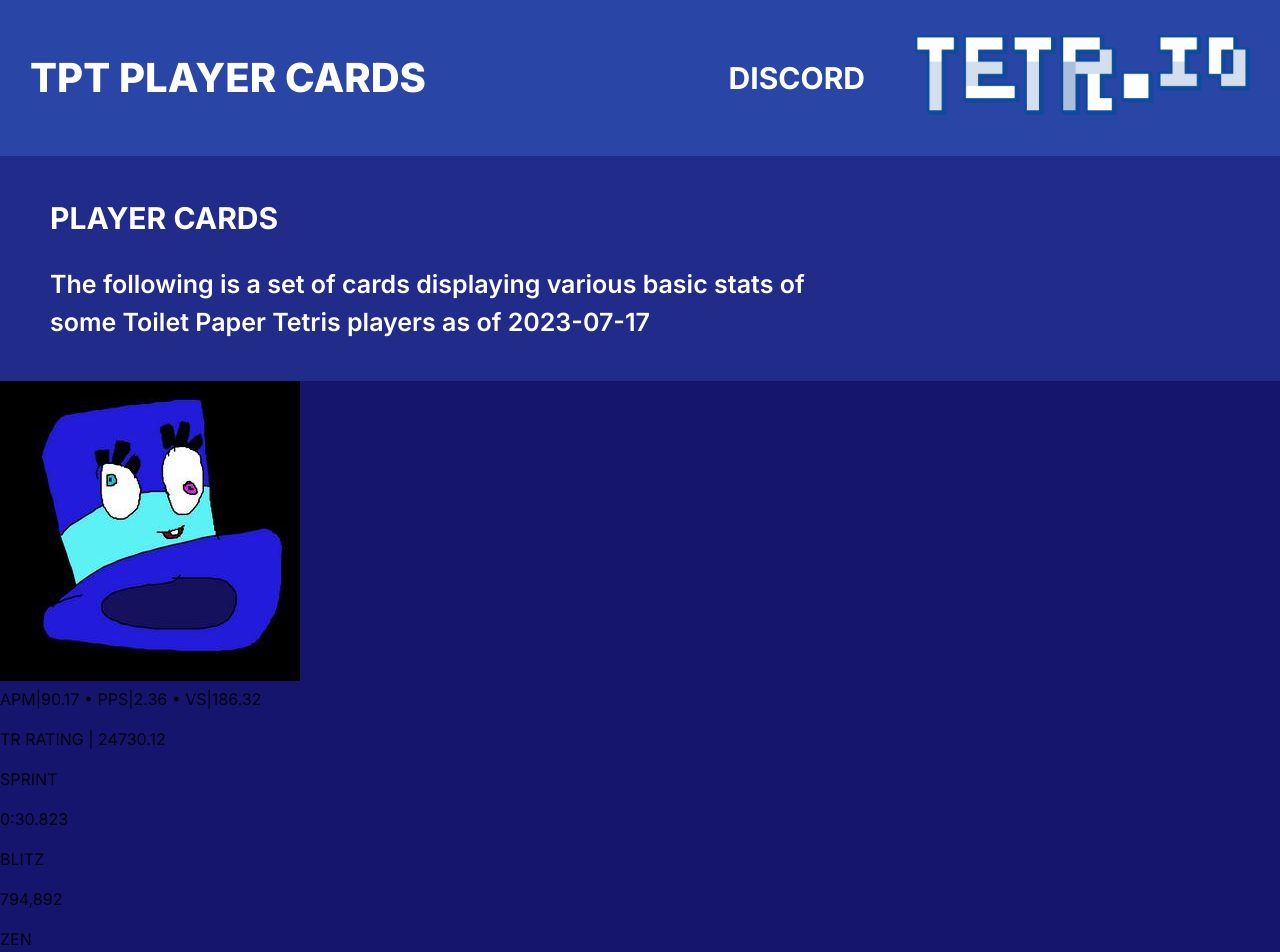
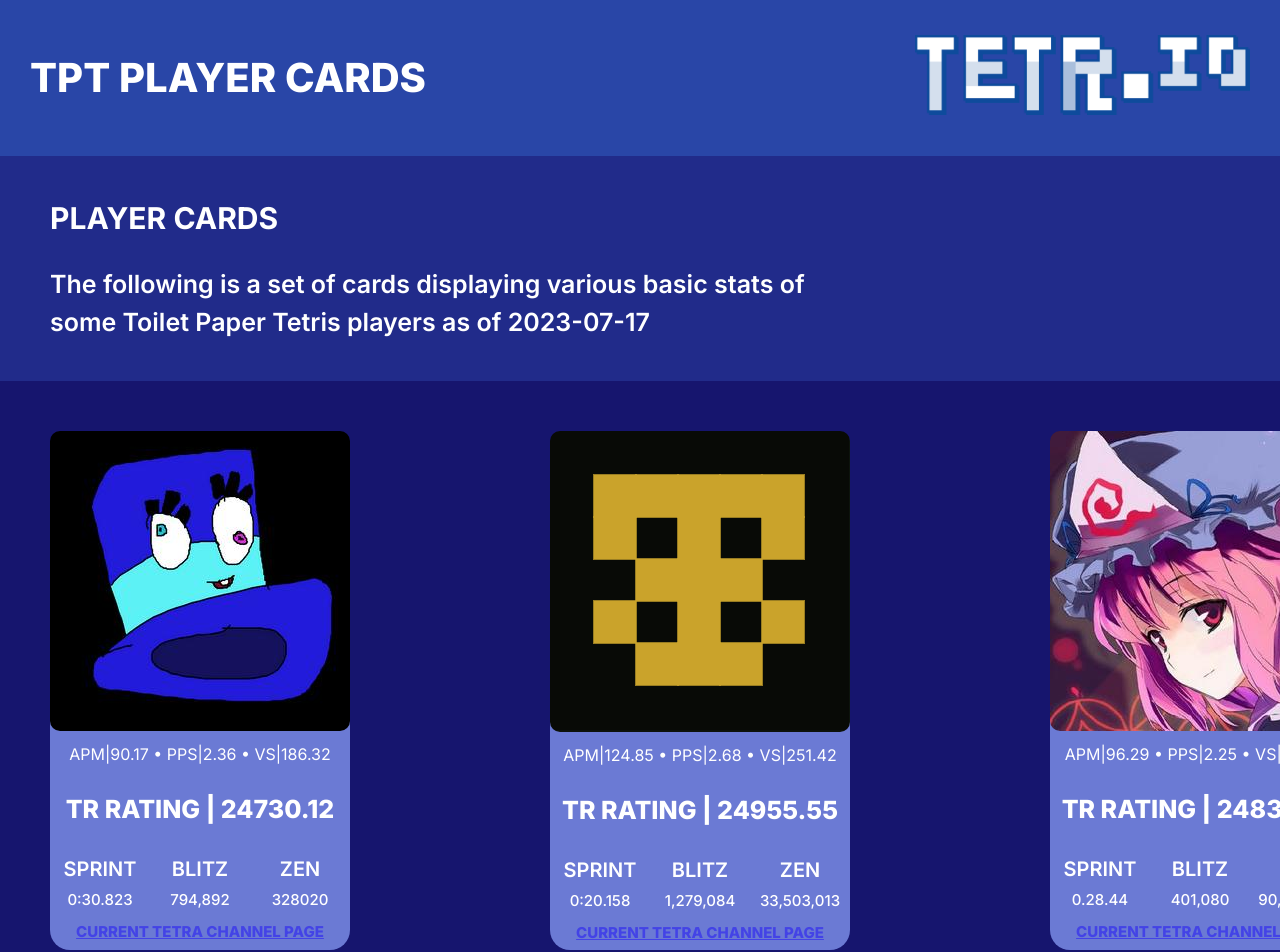
Before and after one commit to groobob/TPT-PlayerCards, a React (Vite) app: page / in a window 1280 px wide. Shown: the top 952 px of the page. Built offline with nearby package versions, Linux system fonts and the light colour scheme.

Commit message:
Styled data and added links

```diff
--- a/src/components/Cards.jsx
+++ b/src/components/Cards.jsx
@@ -12,13 +12,19 @@
             </div>
             <p className="card--rating">TR RATING | {props.tr}</p>
             <div className="card--records">
-                <p className="card--subtitle">SPRINT</p>
-                <p className="card--record">{props.sprint}</p>
-                <p className="card--subtitle">BLITZ</p>
-                <p className="card--record">{props.blitz}</p>
-                <p className="card--subtitle">ZEN</p>
-                <p className="card--record">{props.zen}</p>
+                <div className="card--subtitles">
+                    <p className="card--subtitle">SPRINT</p>
+                    <p className="card--subtitle">BLITZ</p>
+                    <p className="card--subtitle">ZEN</p>
+
+                </div>
+                <div className="card--scores">
+                    <p className="card--score">{props.sprint}</p>
+                    <p className="card--score">{props.blitz}</p>
+                    <p className="card--score">{props.zen}</p>
+                </div>
             </div>
+            <a href={`https://ch.tetr.io/u/${props.link}`} target="_blank" className="card--channelpage">CURRENT TETRA CHANNEL PAGE</a>
         </div>
     )
 }
--- a/src/components/Navbar.jsx
+++ b/src/components/Navbar.jsx
@@ -5,7 +5,6 @@
     return (
     <nav>
         <h1 className="nav--title">TPT PLAYER CARDS</h1>
-        <h1 className="nav--discord">DISCORD</h1>
         <a href="https://tetr.io/" className="nav--icon--container"><img src="/images/tetrio.png" className="nav--icon"/></a>
     </nav>
     )
--- a/src/data.jsx
+++ b/src/data.jsx
@@ -11,7 +11,8 @@
         tr: "24730.12",
         sprint: "0:30.823",
         blitz: "794,892",
-        zen: "328020"
+        zen: "328020",
+        link: "inanequark"
     },
     {
         id: 2,
@@ -25,7 +26,8 @@
         tr: "24955.55",
         sprint: "0:20.158",
         blitz: "1,279,084",
-        zen: "33,503,013"
+        zen: "33,503,013",
+        link: "296"
     },
     {
         id: 3,
@@ -36,10 +38,11 @@
             pps: "2.25",
             vs: "209.89",
         },
-        tr: "24835",
+        tr: "24835.55",
         sprint: "0.28.44",
         blitz: "401,080",
-        zen: "90,902,720"
+        zen: "90,902,720",
+        link: "shadow1211"
     },
     {
         id: 4,
@@ -53,7 +56,8 @@
         tr: "24989.11",
         sprint: "0:20.608",
         blitz: "1,006,058",
-        zen: "17,599,447"
+        zen: "17,599,447",
+        link: "rky1618"
     },
     {
         id: 5,
@@ -67,6 +71,7 @@
         tr: "24913.51",
         sprint: "0:20.898",
         blitz: "716,634",
-        zen: "4,587,829"
+        zen: "4,587,829",
+        link: "kittywhite"
     }
 ]
--- a/src/index.css
+++ b/src/index.css
@@ -33,20 +33,17 @@
   color: white;
 }
 
-.nav--icon
-{
+.nav--icon {
   height: 80px;
+}
+
+.nav--icon--container {
+  margin-left: auto;
 }
 
 .nav--title {
   font-weight: 800;
   font-size: 40px;
-}
-
-.nav--discord {
-  margin-left: auto;
-  margin-right: 50px;
-  font-size: 30px;
 }
 
 .hero {
@@ -64,3 +61,77 @@
   font-size: 25px;
   max-width: 800px;
 }
+
+.cards {
+  display: flex;
+  gap: 200px;
+  flex-wrap: nowrap;
+  overflow-x: auto;
+  left: 100px;
+  padding: 50px;
+}
+
+.card {
+  width: 300px;
+  color: white;
+  background-color: rgb(107, 122, 212);
+  border-radius: 20px;
+}
+
+.card--icon {
+  width: 300px;
+  border-radius: 10px;
+}
+
+.card--stats {
+  text-align: center;
+  font-weight: 400;
+  font-size: 16px;
+  margin-top: 5px;
+}
+
+.card--rating {
+  font-weight: 800;
+  font-size: 25px;
+  text-align: center;
+}
+
+.card--subtitles {
+  display: grid;
+  grid-auto-flow: column;
+  grid-auto-columns: 1fr;
+  align-items: center;
+  font-weight: 600;
+  font-size: 20px;
+  margin-top: -20px;
+}
+
+.card--scores {
+  display: grid;
+  grid-auto-flow: column;
+  grid-auto-columns: 1fr;
+  align-items: center;
+  font-weight: 500;
+  font-size: 15px;
+  margin-top: -30px;
+}
+
+.card--subtitle {
+  margin-left: auto;
+  margin-right: auto;
+}
+
+.card--score {
+  margin-left: auto;
+  margin-right: auto;
+}
+
+.card--channelpage {
+  margin-top: -5px;
+  margin-bottom: 5px;
+  font-size: 15px;
+  font-weight: 900;
+  color: rgb(67, 67, 230);
+  display: block;
+  text-align: center;
+}
```
